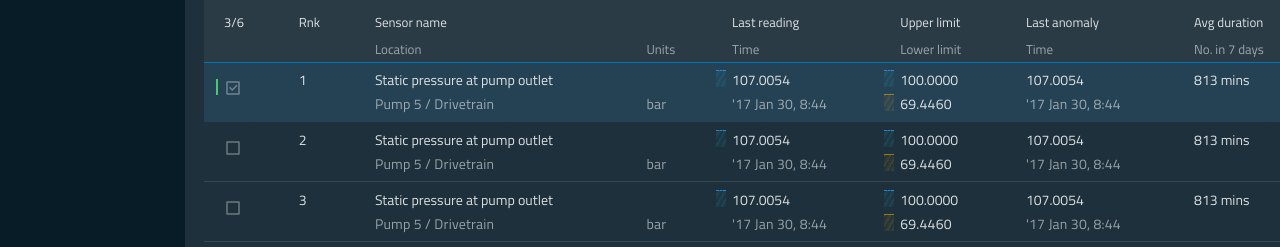
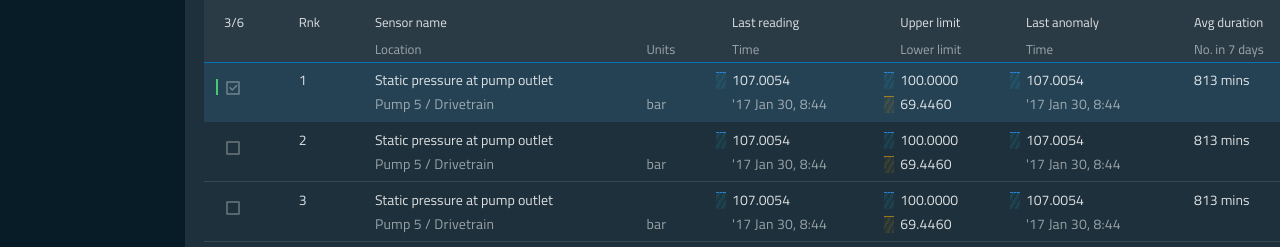
Before and after one commit to ravi-appiness/power-plant, a React (Create React App) app: page / in a window 1280 px wide. Shown: the part 705-952 px from the top of the page. Built offline with nearby package versions, Linux system fonts and the light colour scheme.

Commit message:
graph size

```diff
--- a/src/components/RowItem.css
+++ b/src/components/RowItem.css
@@ -66,6 +66,7 @@
   width: 10px;
   height: 16px;
   margin-left: -16px;
+  margin-top: 2px;
   background: rgba(0, 0, 0, 0.1);
   background: repeating-linear-gradient(
     -60deg,
@@ -82,6 +83,7 @@
   width: 10px;
   height: 16px;
   margin-left: -16px;
+  margin-top: 2px;
   background: rgba(0, 0, 0, 0.1);
   background: repeating-linear-gradient(
     -60deg,
--- a/src/components/RowItem.js
+++ b/src/components/RowItem.js
@@ -45,7 +45,10 @@ export default function RowItem(props) {
         </div>
       </td>
       <td>
-        <div className="row-1">107.0054</div>
+        <div className="row-1">
+          <span className="graph1" />
+          107.0054
+        </div>
         <div className="row-2">'17 Jan 30, 8:44</div>
       </td>
       <td>
```
